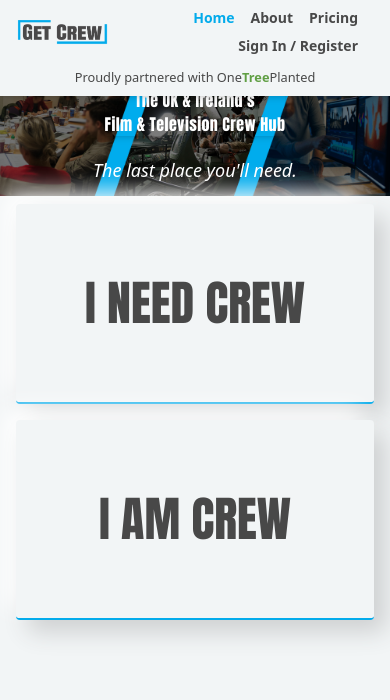
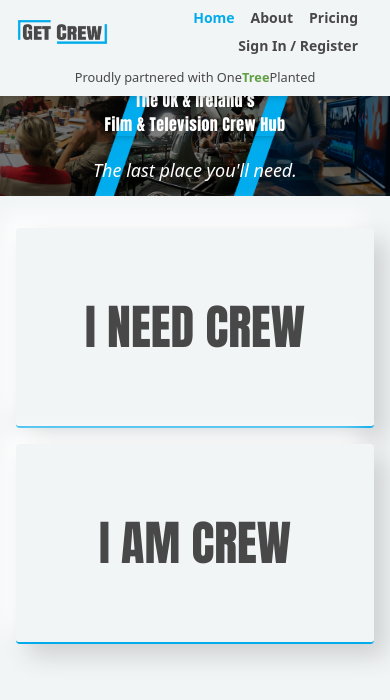
Before and after one commit to sdbxsdb/we-are-crew, a Next.js app: page / in a window 390 px wide. Shown: the top 700 px of the page. Built offline with nearby package versions, Linux system fonts and the light colour scheme; no server answers; the database is empty.

Commit message:
adjusting margin top on home page on mobile

```diff
--- a/pages/index.js
+++ b/pages/index.js
@@ -24,7 +24,7 @@ export default function Home() {
         <Banner />
       </div>
 
-      <div className="mt-2 md:mt-0 h-[calc(100vh-305px)] flex justify-center w-full">
+      <div className="mt-8 md:mt-0 h-[calc(100vh-305px)] flex justify-center w-full">
         <div className="flex gap-x-4 gap-y-4 flex-col md:flex-row w-full md:justify-between items-center px-4 md:px-12 md:py-12 max-w-[1200px]">
           <LargeButton text="I need crew" link="/I-need-crew/depts" />
           <LargeButton
```
